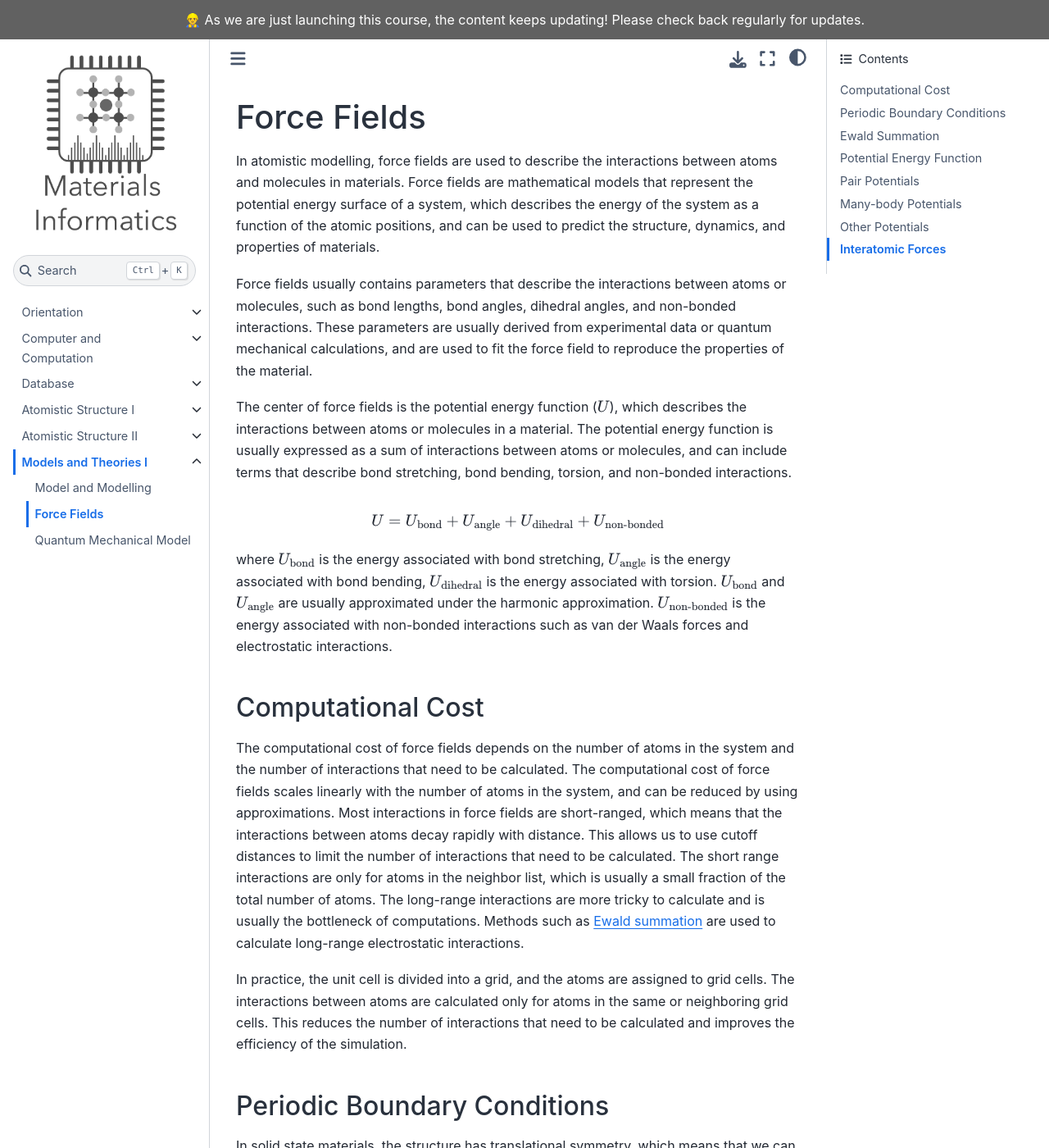
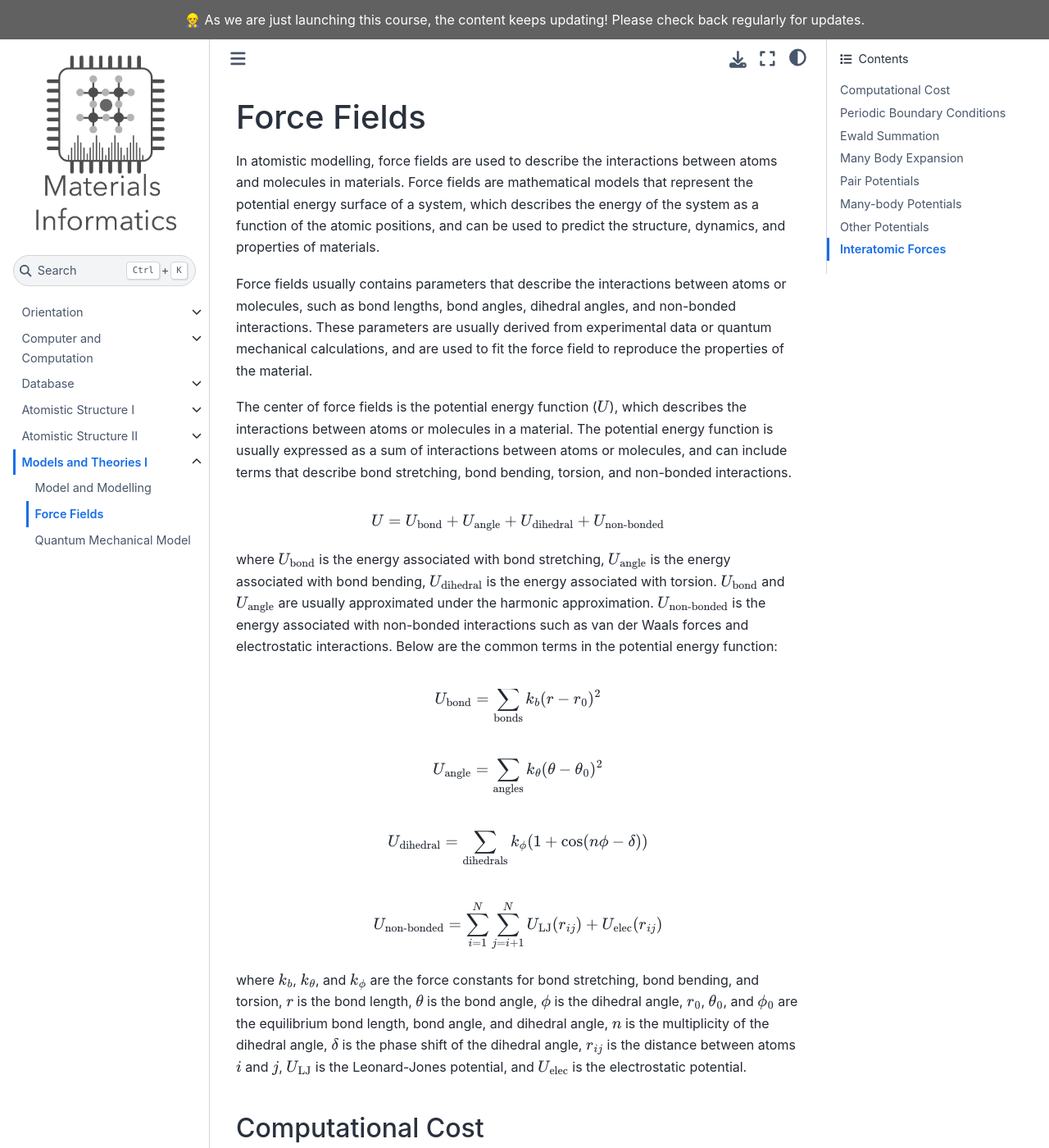
Before and after one commit to deng-group/MLE4217_5219_book, a Jupyter Book: the page built from models_and_theories_I/force_fields.md, in a window 1280 px wide and 1400 px high. Shown: the whole window at 82% size. Built offline with Jupyter Book 1.0.4 settings and Sphinx 7.4.7 and the Sphinx Book theme 1.1.4, drawn with Linux system fonts in a browser that asks for light colours; pages that are not in the unit, such as notebooks, are missing from menus; comment, search, counter and statistics services are not loaded; some of the changed text lies outside the part shown.

Commit message:
Expand force fields documentation with detailed potential energy function equations and introduce many-body expansion section

```diff
--- a/models_and_theories_I/force_fields.md
+++ b/models_and_theories_I/force_fields.md
@@ -9,7 +9,25 @@ $$
 U = U_{\text{bond}} + U_{\text{angle}} + U_{\text{dihedral}} + U_{\text{non-bonded}}
 $$
 
-where $U_{\text{bond}}$ is the energy associated with bond stretching, $U_{\text{angle}}$ is the energy associated with bond bending, $U_{\text{dihedral}}$ is the energy associated with torsion. $U_{\text{bond}}$ and $U_{\text{angle}}$ are usually approximated under the harmonic approximation. $U_{\text{non-bonded}}$ is the energy associated with non-bonded interactions such as van der Waals forces and electrostatic interactions.
+where $U_{\text{bond}}$ is the energy associated with bond stretching, $U_{\text{angle}}$ is the energy associated with bond bending, $U_{\text{dihedral}}$ is the energy associated with torsion. $U_{\text{bond}}$ and $U_{\text{angle}}$ are usually approximated under the harmonic approximation. $U_{\text{non-bonded}}$ is the energy associated with non-bonded interactions such as van der Waals forces and electrostatic interactions. Below are the common terms in the potential energy function:
+
+$$
+U_{\text{bond}} = \sum_{\text{bonds}} k_b (r - r_0)^2
+$$
+
+$$
+U_{\text{angle}} = \sum_{\text{angles}} k_{\theta} (\theta - \theta_0)^2
+$$
+
+$$
+U_{\text{dihedral}} = \sum_{\text{dihedrals}} k_{\phi} (1 + \cos(n \phi - \delta))
+$$
+
+$$
+U_{\text{non-bonded}} = \sum_{i=1}^N \sum_{j=i+1}^N U_{\text{LJ}}(r_{ij}) + U_{\text{elec}}(r_{ij})
+$$
+
+where $k_b$, $k_{\theta}$, and $k_{\phi}$ are the force constants for bond stretching, bond bending, and torsion, $r$ is the bond length, $\theta$ is the bond angle, $\phi$ is the dihedral angle, $r_0$, $\theta_0$, and $\phi_0$ are the equilibrium bond length, bond angle, and dihedral angle, $n$ is the multiplicity of the dihedral angle, $\delta$ is the phase shift of the dihedral angle, $r_{ij}$ is the distance between atoms $i$ and $j$, $U_{\text{LJ}}$ is the Leonard-Jones potential, and $U_{\text{elec}}$ is the electrostatic potential.
 
 ### Computational Cost
 The computational cost of force fields depends on the number of atoms in the system and the number of interactions that need to be calculated. The computational cost of force fields scales linearly with the number of atoms in the system, and can be reduced by using approximations. Most interactions in force fields are short-ranged, which means that the interactions between atoms decay rapidly with distance. This allows us to use cutoff distances to limit the number of interactions that need to be calculated. The short range interactions are only for atoms in the neighbor list, which is usually a small fraction of the total number of atoms. The long-range interactions are more tricky to calculate and is usually the bottleneck of computations. Methods such as [Ewald summation](#ewald-summation) are used to calculate long-range electrostatic interactions.
@@ -66,8 +84,8 @@ U_{\text{elec, self}} = -\frac{\alpha}{\sqrt{\pi}}\sum_{i=1}^N \frac{q_i^2}{\eps
 $$
 where $\alpha$ is the Ewald parameter, $q_i$ is the charge of atom $i$, and $\epsilon_0$ is the vacuum permittivity.
 
-## Potential Energy Function
-The potential energy function is usually expressed as a sum of pairwise interactions between atoms or molecules:
+## Many Body Expansion
+The potential energy function can be expanded into many-body terms that describe the interactions between three or more atoms or molecules in a material. The many-body expansion is based on the idea that the interactions between atoms or molecules can be approximated as pairwise interactions, where the potential energy between two atoms or molecules depends only on their separation distance. The many-body expansion is given by the following equation:
 
 $$
 U = \sum_{i=1}^N U_1(r_i) + \sum_{i=1}^N \sum_{j=i+1}^N U_2(r_{ij})+ \sum_{i=1}^N \sum_{j=i+1}^N \sum_{k=j+1}^N U_3(r_{ijk}, \theta_{ijk}) + \ldots
```
